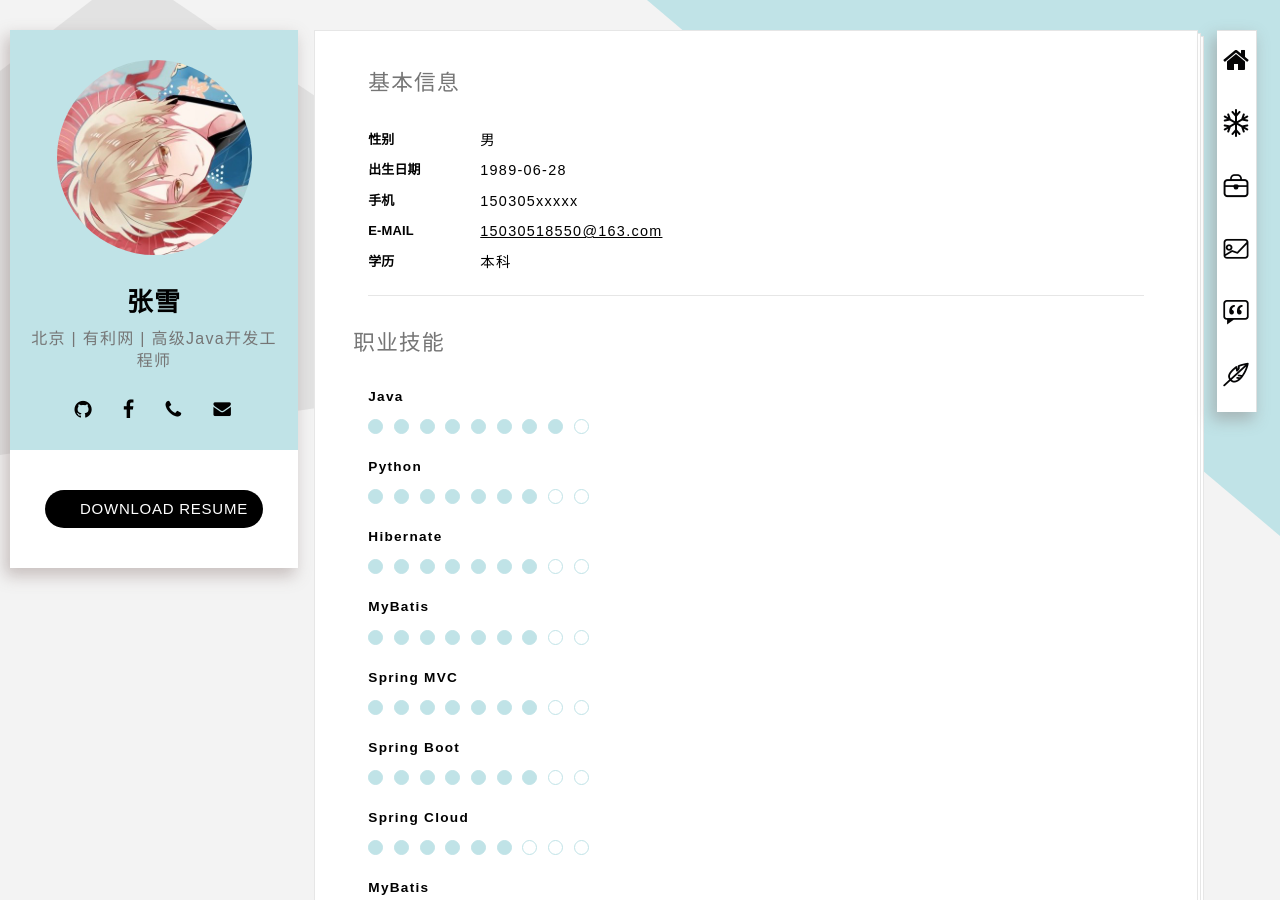
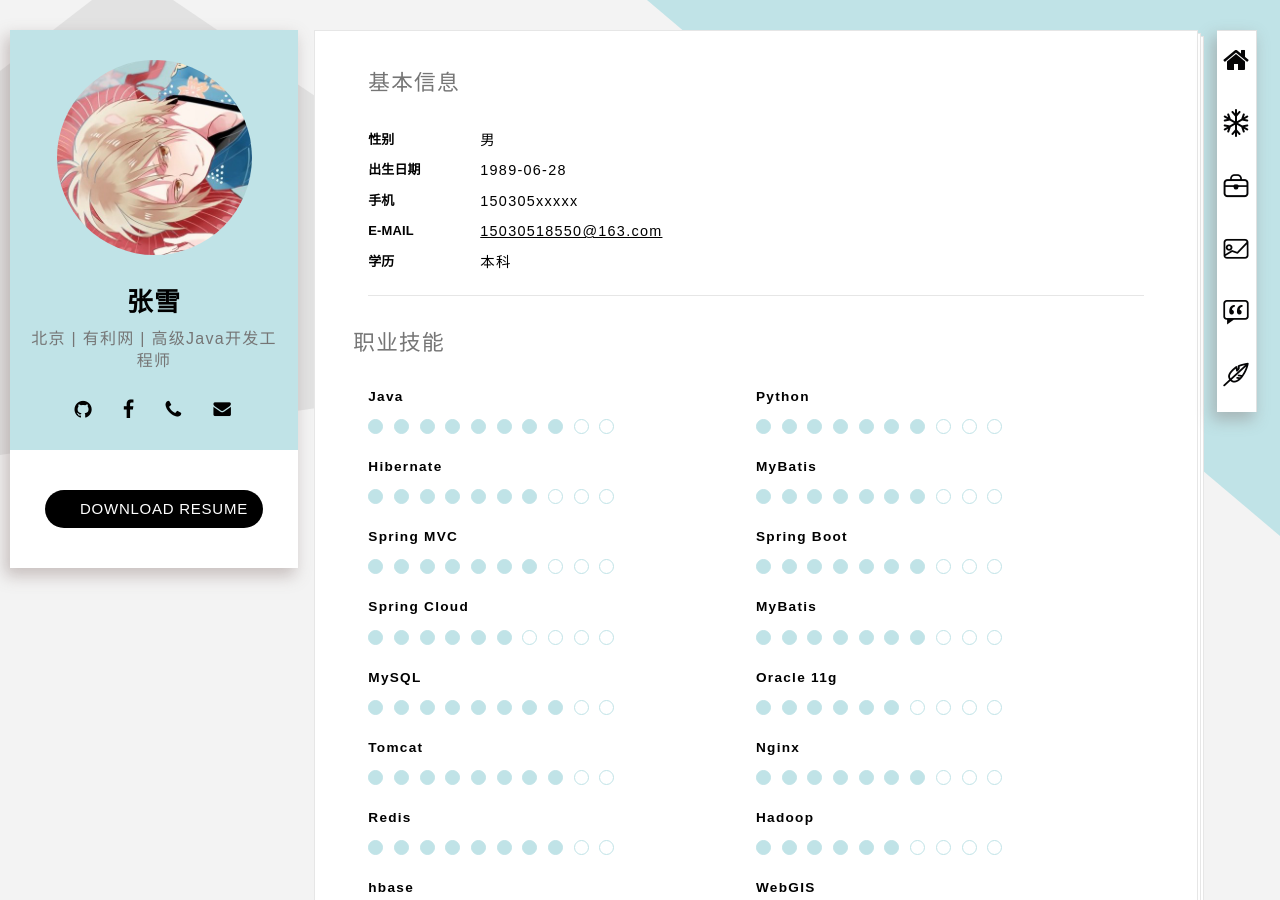
Before and after one commit to zhangxue1989/zhangxue1989.github.io, a Jekyll site: the page built from index.html, in a window 1280 px wide and 900 px high. Built offline with Jekyll 4.4.1, drawn with Linux system fonts in a browser that asks for light colours; some web fonts are replaced.

Commit message:
Update resumer_02-profetional.html

```diff
--- a/_includes/resumer_02-profetional.html
+++ b/_includes/resumer_02-profetional.html
@@ -4,13 +4,13 @@
 
             <h2 class="title-thin text-muted">职业技能</h2>
 
-            <div class="col-sm-6 clear-mrg">
+            <div class="col-sm-12 clear-mrg">
 				{% if site.skills %}
                     {% for skill in site.skills %}
-                        <div class="progress-bullets crt-animate" style="float: left;" role="progressbar" aria-valuenow="10" aria-valuemin="0" aria-valuemax="10">
+                        <div class="progress-bullets crt-animate" style="float: left;width:50%;" role="progressbar" aria-valuenow="10" aria-valuemin="0" aria-valuemax="10">
 		                    <strong class="progress-title">{{ skill.name }}</strong>
 		                    <span class="progress-bar">
-		                    	{% for i in (1..9) %}
+		                    	{% for i in (1..10) %}
 		                    		{% if i <= skill.level %}
 		                        		<span class="bullet fill"></span>
 		                        	{% else %}
```
